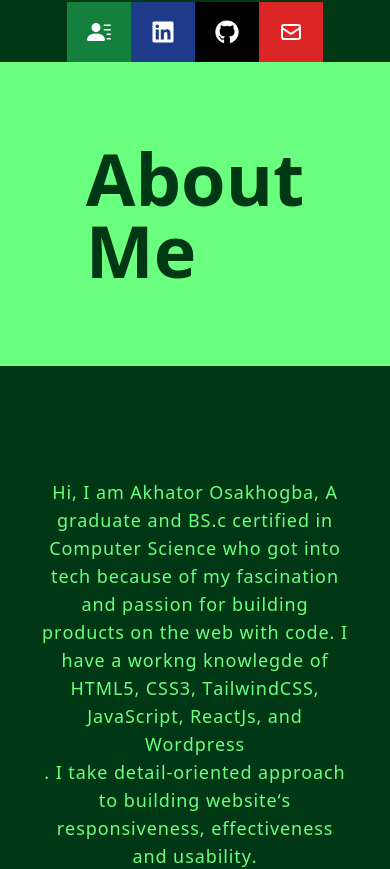
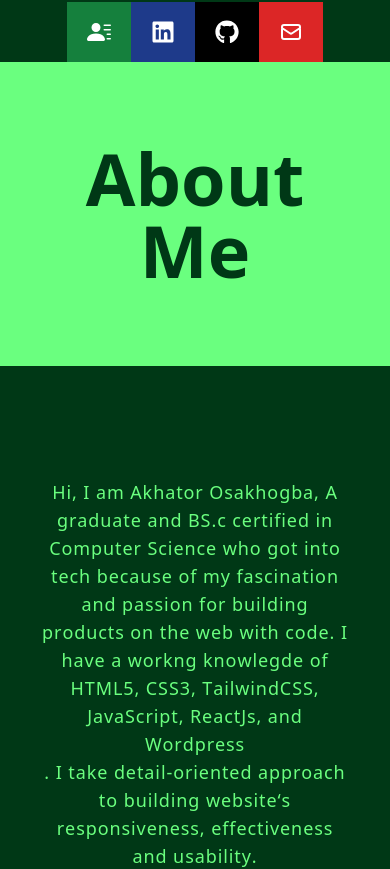
Before and after one commit to AkhatorEnosa/osa_portfolio, a React (Vite) app: page / in a window 390 px wide. Shown: the part 782-1651 px from the top of the page. Built offline with nearby package versions, Linux system fonts and the light colour scheme; what @xpd/tailwind-3dtransforms would draw is missing.

Commit message:
Major screens responsive

```diff
--- a/src/components/About.jsx
+++ b/src/components/About.jsx
@@ -2,7 +2,7 @@ const About = () => {
   return (
     <section  className='relative about-me w-full bg-[#6aff7f]'>
       <div className="w-full flex flex-col justify-center items-center py-20 md:py-30 lg:py-40 bg-[#6aff7f] px-36 overflow-hidden">
-        <h1 className="text-7xl lg:text-9xl font-extrabold text-[#003816]">About Me</h1>
+        <h1 className="text-7xl lg:text-9xl font-extrabold text-[#003816] text-center">About Me</h1>
       </div>
       <div className="w-full h-fit bg-[#003816] text-[#6aff7f] py-28 overflow-scroll">
           <div className=" w-full flex flex-col justify-center items-center h-full px-10 lg:px-32">
--- a/src/components/Projects.jsx
+++ b/src/components/Projects.jsx
@@ -11,7 +11,7 @@ const Page = () => {
   return (
     <section  className='relative projects w-full h-screen bg-[#6aff7f]'>
       <div className="w-full flex flex-col justify-center items-center py-20 md:py-30 lg:py-40 bg-[#6aff7f] px-36 overflow-hidden">
-        <h1 className="text-7xl lg:text-9xl font-extrabold text-[#003816]">Projects</h1>
+        <h1 className="text-7xl lg:text-9xl font-extrabold text-[#003816] text-center">Projects</h1>
       </div>
       <div className="projects-content w-full bg-[#003816] text-[#6aff7f] py-28 overflow-scroll">
 
```
